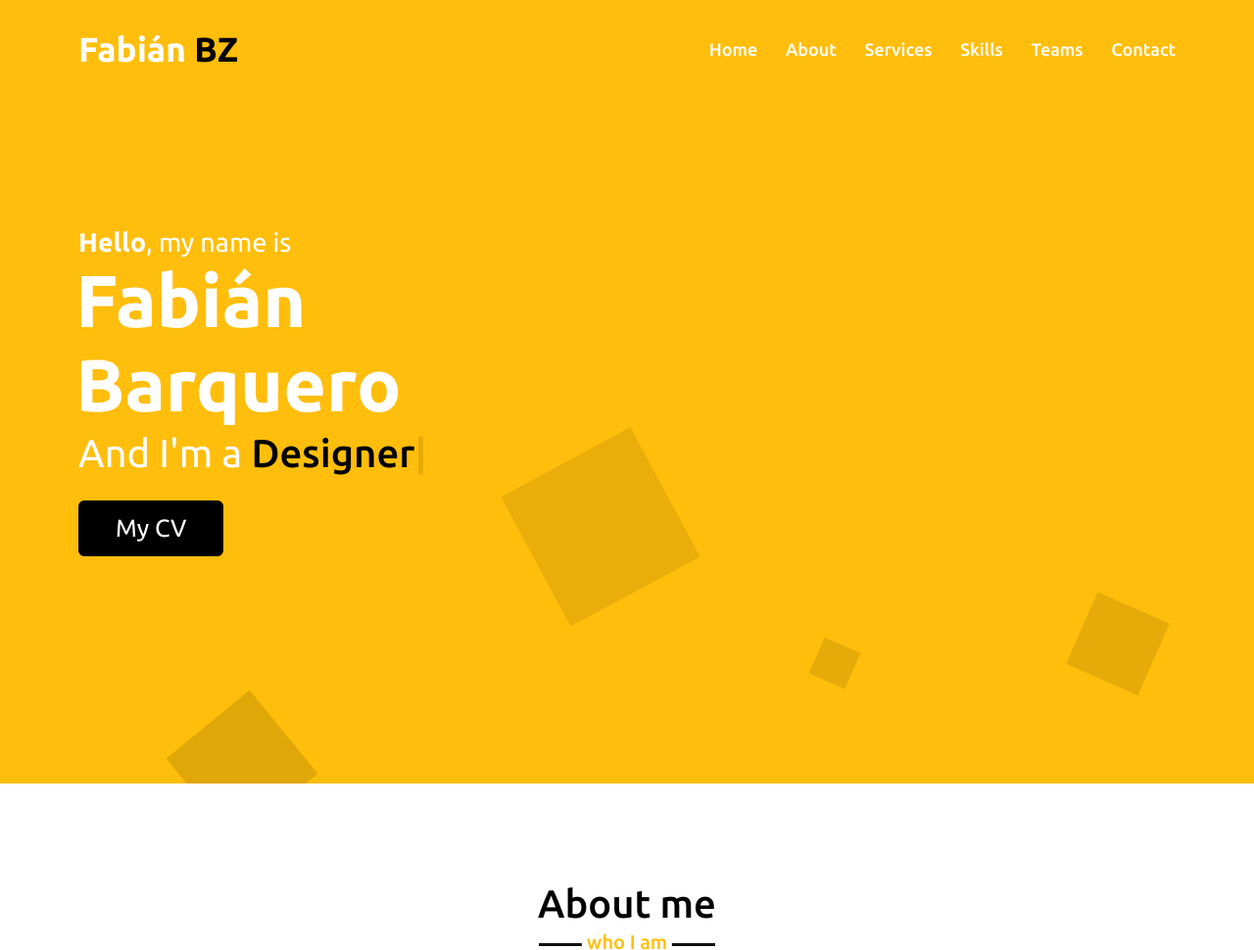
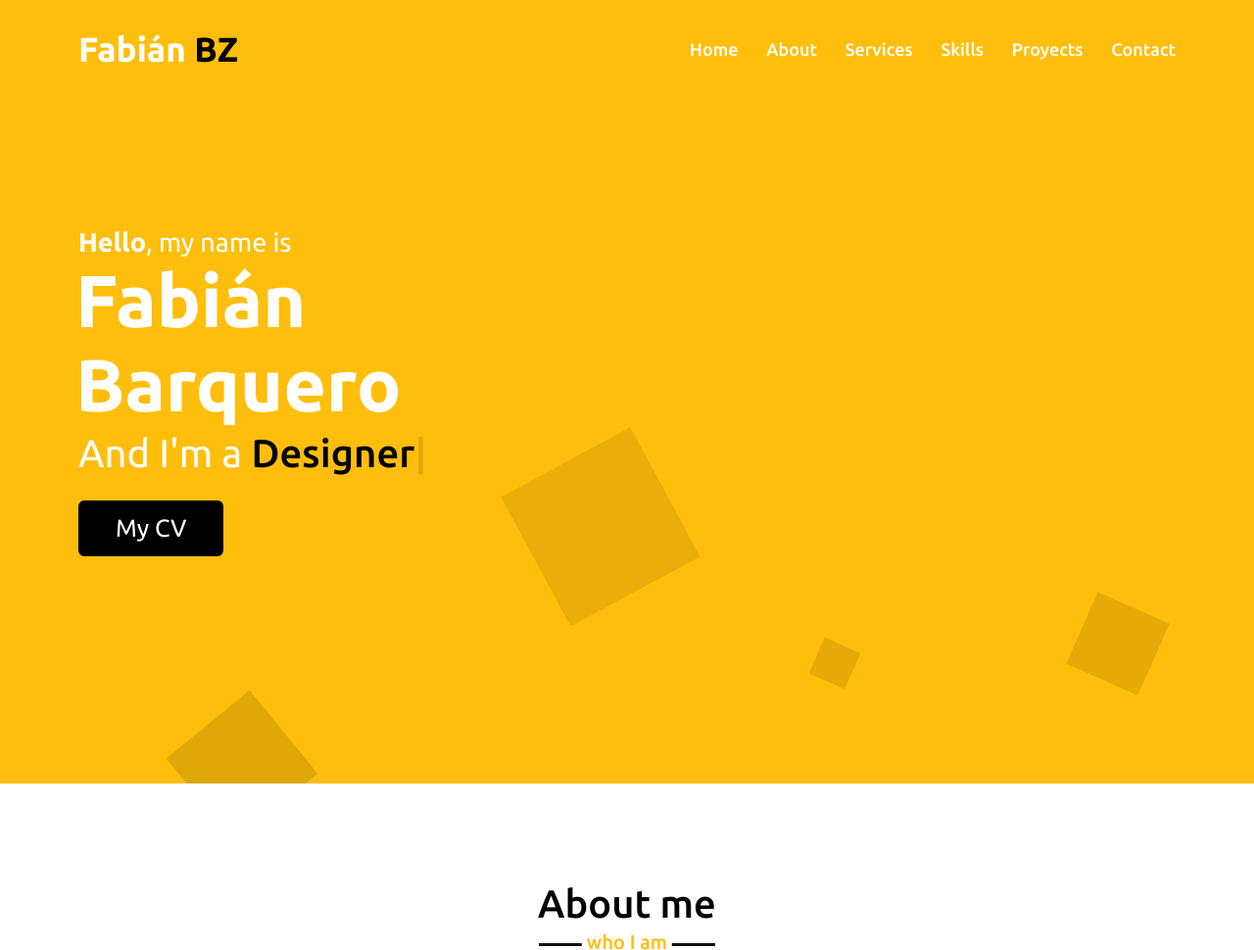
Before and after one commit to fbarqueroz/Portfolio-final, a website: page index.html in a window 1280 px wide. Shown: the top 970 px of the page at 98% size. Drawn offline with nearby package versions, Linux system fonts and the light colour scheme.

Commit message:
Agrego cambios en header

```diff
--- a/index.html
+++ b/index.html
@@ -22,7 +22,7 @@
               <li><a href="#about" class="menu-btn">About</a></li>
               <li><a href="#services" class="menu-btn">Services</a></li>
               <li><a href="#skills" class="menu-btn">Skills</a></li>
-              <li><a href="#teams" class="menu-btn">Teams</a></li>
+              <li><a href="#teams" class="menu-btn">Proyects</a></li>
               <li><a href="#contact" class="menu-btn">Contact</a></li>
           </ul>
           <div class="menu-btn">
@@ -91,14 +91,14 @@
               <div class="card">
                   <div class="box">
                       <i class="fas fa-paint-brush"></i>
-                      <div class="text">Web Design</div>
+                      <div class="text">Digital design</div>
                       <p>Lorem ipsum dolor sit amet consectetur, adipisicing elit. Rem quia sunt, quasi quo illo enim.</p>
                   </div>
               </div>
               <div class="card">
                   <div class="box">
                       <i class="far fa-window-restore"></i>
-                      <div class="text">Lorem Ipsum</div>
+                      <div class="text">Web Design</div>
                       <p>Lorem ipsum dolor sit amet consectetur, adipisicing elit. Rem quia sunt, quasi quo illo enim.</p>
                   </div>
               </div>
--- a/js/script.js
+++ b/js/script.js
@@ -43,13 +43,6 @@ $(window).scroll(() => {
     loop: true
   });
 
-  var typed = new Typed(".typing-2", {
-    strings: ["YouTuber", "Developer", "Blogger", "Designer", "Freelancer"],
-    typeSpeed: 100,
-    backSpeed: 60,
-    loop: true
-  });
-
   // owl carousel script
   $('.carousel').owlCarousel({
     margin: 20,
@@ -58,18 +51,18 @@ $(window).scroll(() => {
     autoplayTimeOut: 2000,
     autoplayHoverPause: true,
     responsive: {
-      0:{
+      0: {
         items: 1,
         nav: false,
       },
-      600:{
+      600: {
         items: 2,
         nav: false,
       },
-      1000:{
+      1000: {
         items: 3,
         nav: false,
-      }
-    }
+      },
+    },
   });
 });
```
Lines whose indentation alone changed are shown as unchanged.
